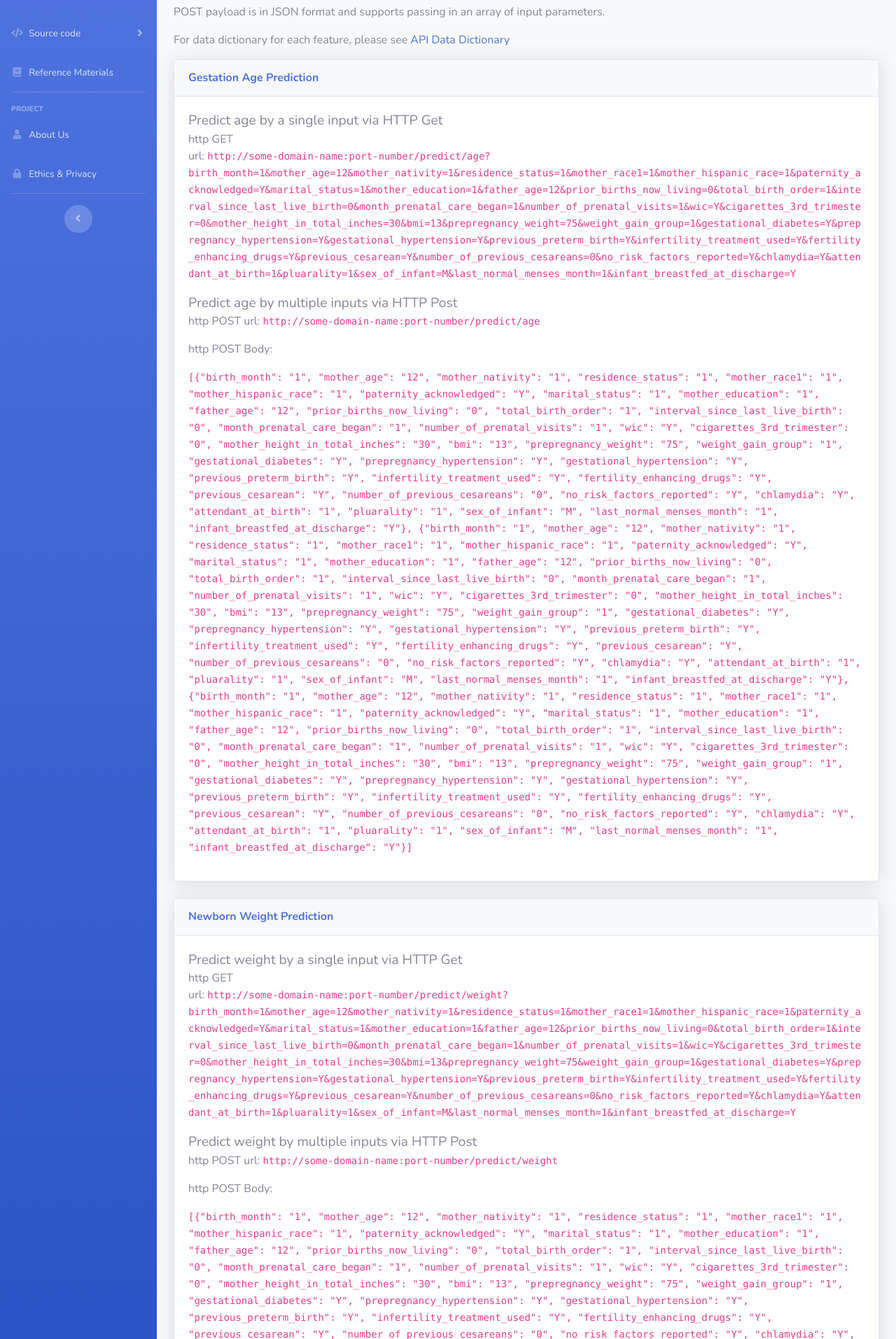
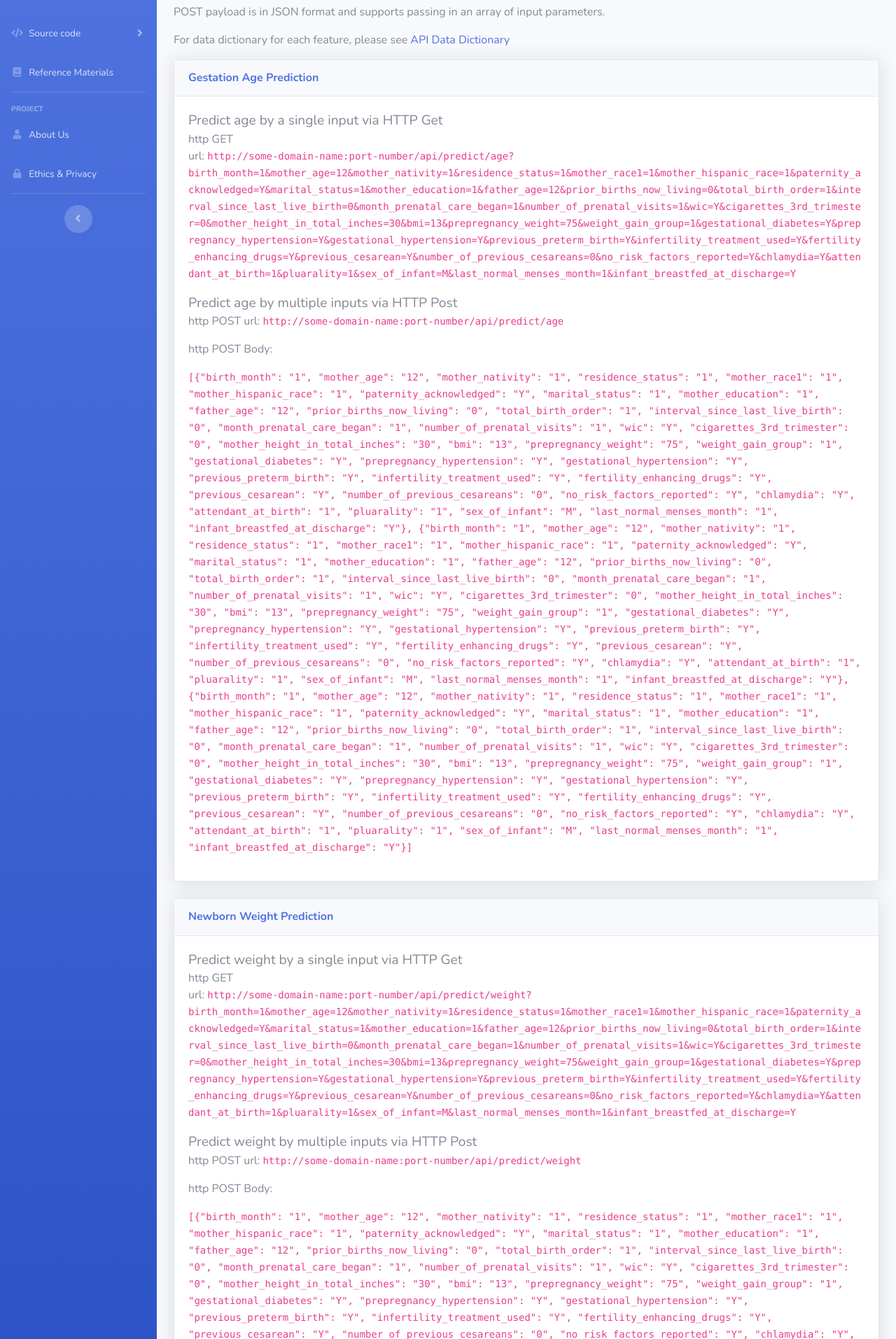
Before and after one commit to frankiepun/capstone_childbirth, a FastAPI app: page /api/example in a window 1280 px wide. Shown: the part 341-2255 px from the top of the page at 70% size. Run offline with FastAPI, Linux system fonts and the light colour scheme; parts of the project's set-up code (start-up, migrations or seed data) failed here and were passed over; some libraries are stand-ins or nearby versions.

Commit message:
index page

```diff
--- a/main.py
+++ b/main.py
@@ -57,7 +57,7 @@ def get_page(request: Request, page: str):
 @app.get("/api/example", response_class=HTMLResponse)
 def get_help_and_example_payload(request: Request):
     # single request
-    url_first_part = "http://some-domain-name:port-number/predict"
+    url_first_part = "http://some-domain-name:port-number/api/predict"
 
     predict_type_dict = {'age': {}, 'weight': {}} # key=age/weight. value=dict of column (key=column name, value=dict of values).
     url_query_string_dict = {}  # the key is age or weight. the value is the query string
--- a/templates/index.html
+++ b/templates/index.html
@@ -49,6 +49,7 @@
 					<p class="mb-4">
 
 
+					<img src="/static/img/capstone_baby_image.png"  alt="childbirth baby image" width="400">
 
 				    <div class="card shadow mb-4">
 						<div class="card-header py-3">
```
Also changed, not shown: static/img/capstone_baby_image.png (added).
